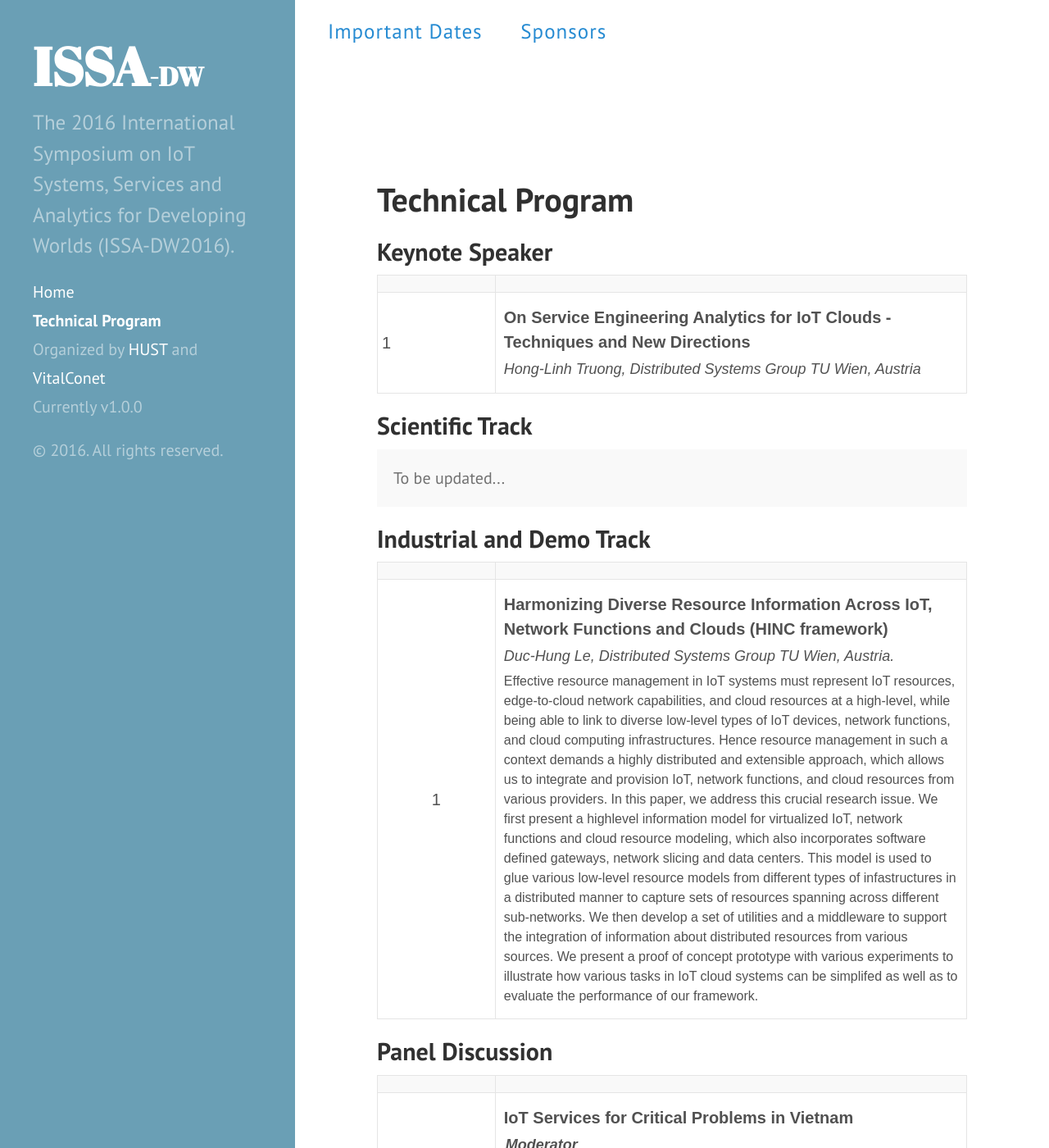
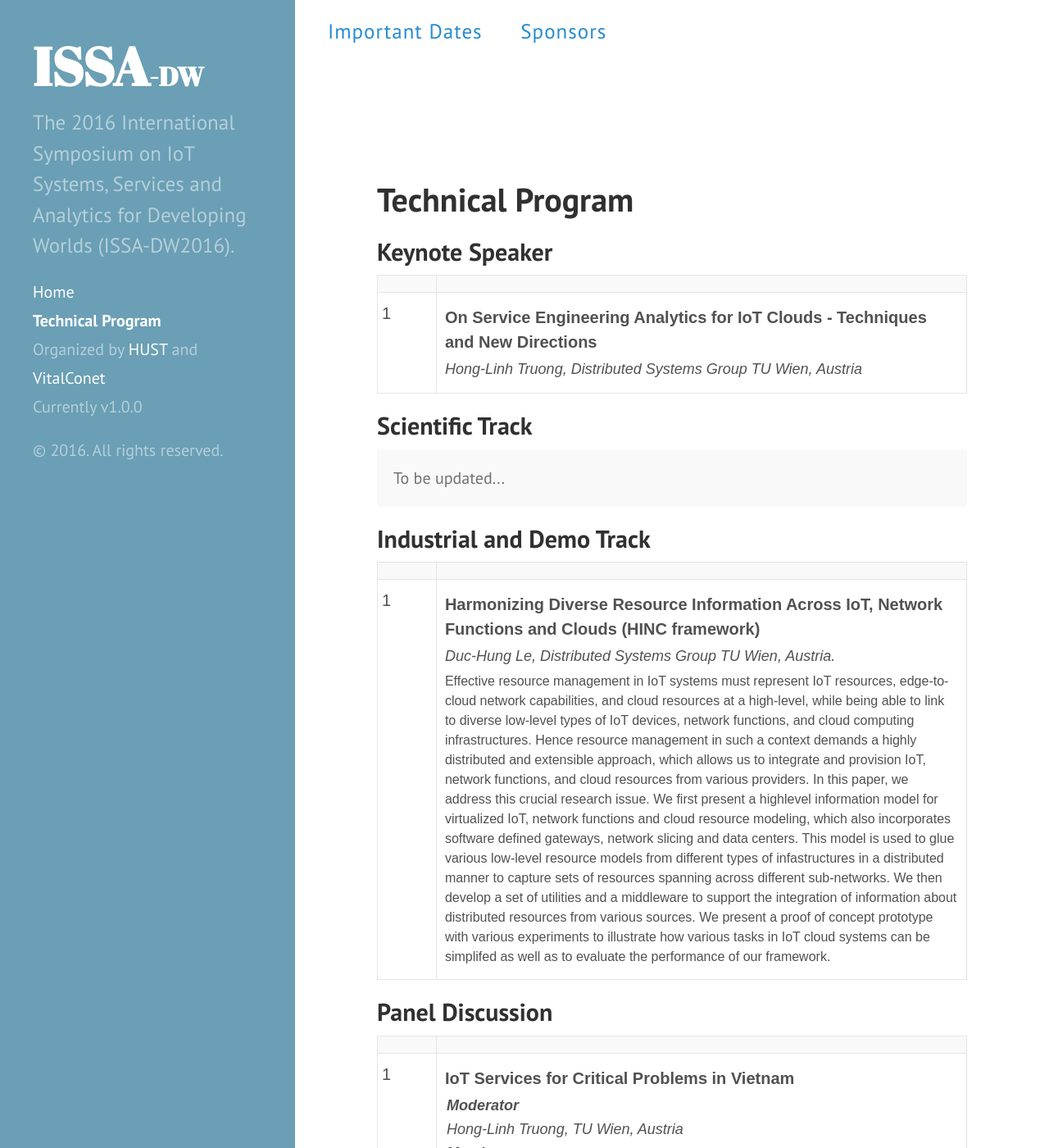
Before and after one commit to issadw/issadw.github.io, a Jekyll site: the page built from technical_program.md, in a window 1280 px wide and 1400 px high. Shown: the whole window at 82% size. Built offline with Jekyll 4.4.1, drawn with Linux system fonts in a browser that asks for light colours.

Commit message:
Customize table

```diff
--- a/public/css/hyde.css
+++ b/public/css/hyde.css
@@ -332,6 +332,11 @@ a.sidebar-nav-item:focus {
   background-color:#d3d3d3;
 }
 
+.tg .num {
+  vertical-align: top;
+  text-align: left;
+}
+
 .tg .topic {
   font-size:20px;
   font-weight:bold;
--- a/technical_program.md
+++ b/technical_program.md
@@ -8,11 +8,11 @@ title: Technical Program
 
 <table class="tg">
   <tr>
-    <th style="width: 20%;"></th>
+    <th style="width: 10%;"></th>
     <th></th>
   </tr>
   <tr>
-    <td style="text-align: left;">1</td>
+    <td class="num">1</td>
     <td>
       <div class="topic">
           On Service Engineering Analytics for IoT Clouds - Techniques and New Directions
@@ -38,11 +38,11 @@ title: Technical Program
 
 <table class="tg">
   <tr>
-    <th style="width: 20%;"></th>
+    <th style="width: 10%;"></th>
     <th></th>
   </tr>
   <tr>
-    <td style="text-align: center;">1</td>
+    <td class="num">1</td>
     <td>
       <div class="topic">
           Harmonizing Diverse Resource Information Across IoT, Network Functions and Clouds (HINC framework)
@@ -62,11 +62,11 @@ title: Technical Program
 
 <table class="tg">
   <tr>
-    <th style="width: 20%;"></th>
+    <th style="width: 10%;"></th>
     <th></th>
   </tr>
   <tr>
-    <td style="text-align: center;">1</td>
+    <td class="num">1</td>
     <td>
       <div class="topic">
           IoT Services for Critical Problems in Vietnam
```
